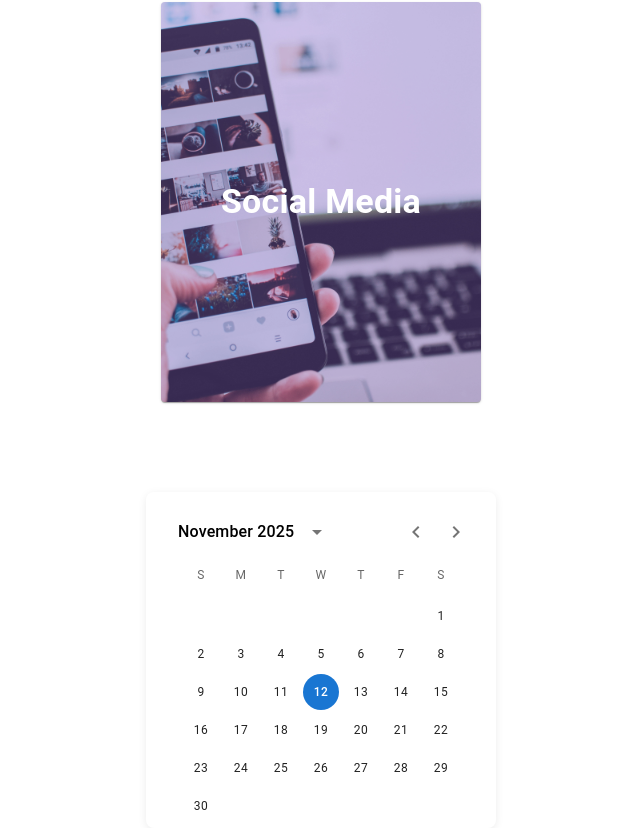
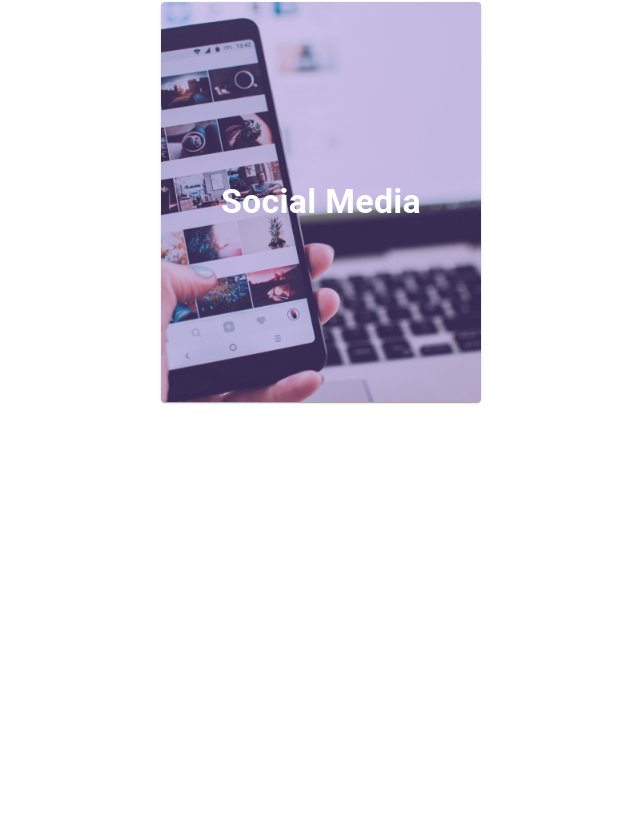
Before and after one commit to louisemorais/ProjetoIntegradorSenac, a React (Vite) app in the folder agendaFacil/: page / in a window 1280 px wide. Shown: the part 1434-2262 px from the top of the page, without its empty margins (319-959 px from the left). After the commit the page ends 1926 px from the top, so only its background shows below. Built offline with nearby package versions, Linux system fonts and the light colour scheme.

Commit message:
refactor: o componente calendário foi removido do arquivo app.jsx

```diff
--- a/agendaFacil/src/App.jsx
+++ b/agendaFacil/src/App.jsx
@@ -2,7 +2,6 @@ import {Routes, Route} from 'react-router-dom'
 import Home from './pages/Home'
 import Servicos from './pages/Servicos'
 import NavBar from './components/navbar/NavBar'
-import Calendario from './components/calendar/Calendario'
 import './App.css'
 
 function App() {
@@ -13,7 +12,6 @@ function App() {
         <Route path="/" element={<Home/>} />
         <Route path="/servicos/:categoria" element={<Servicos />} />
       </Routes>
-      <Calendario />
     </>
   )
 }
```
